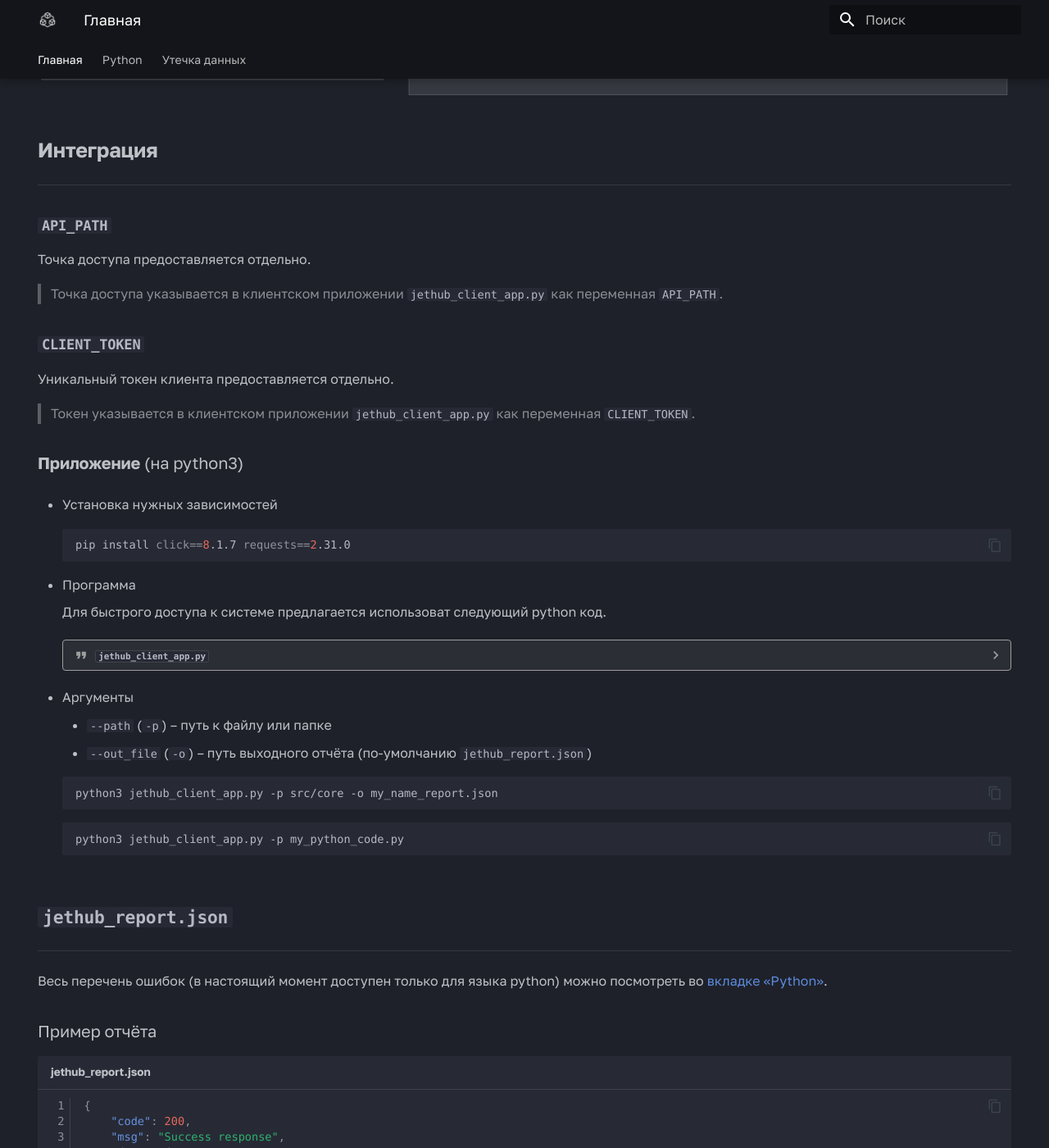
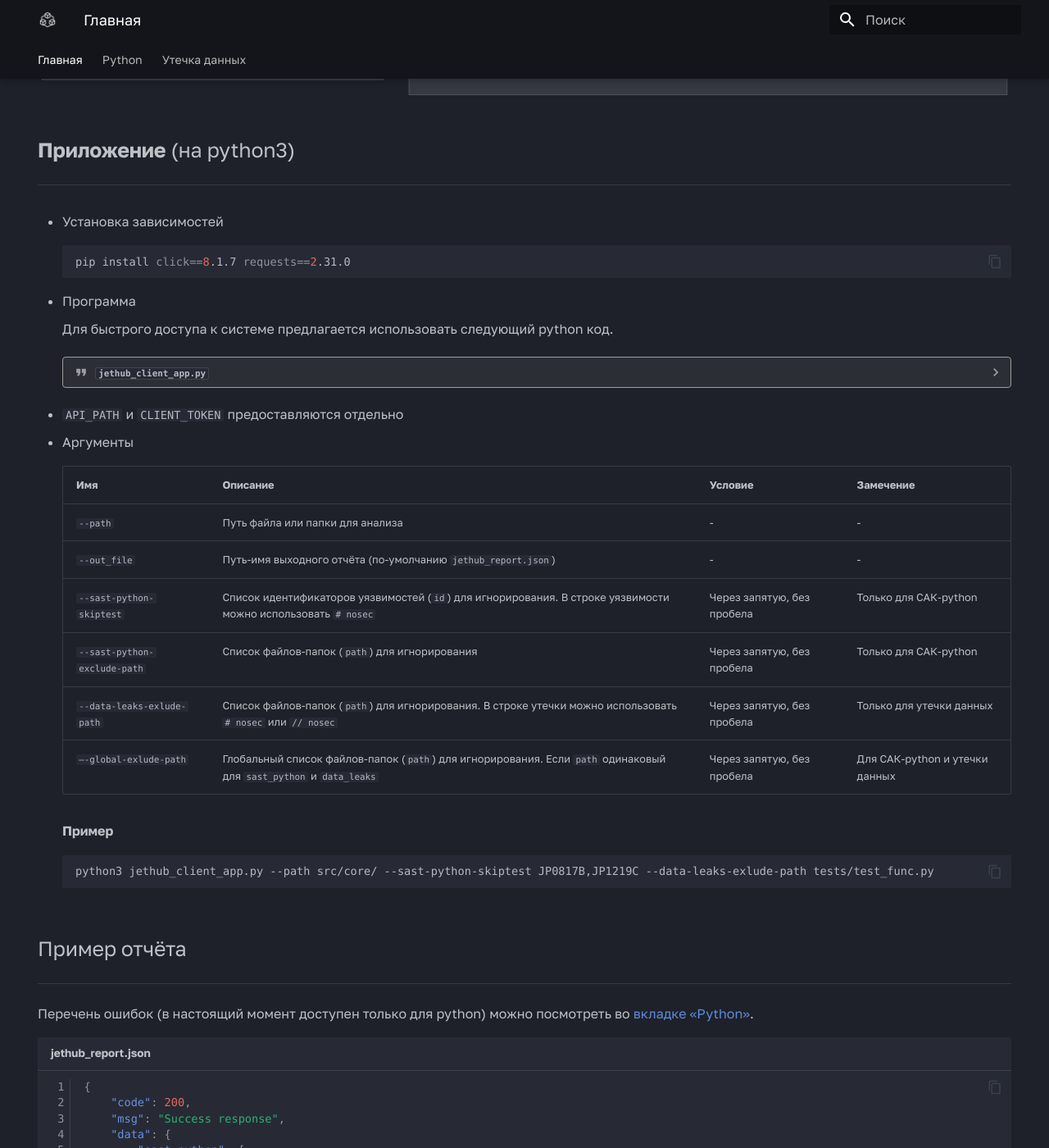
Before and after one commit to jethub-tech/docs.jethub.pro, an MkDocs documentation site: the page built from docs/index.md, in a window 1280 px wide and 1400 px high, scrolled down 332 px. Shown: the whole window at 82% size. Built offline with MkDocs 1.6.1 and Material for MkDocs 9.7.7, drawn with Linux system fonts in a browser that asks for light colours; some web fonts are replaced; some of the changed text lies outside the part shown.

Commit message:
описание новых аргументов + дизайн (#62)
* replace desc args to tabs

* style

* remove short naming

* update table

* update design main page & append table

* upd table

* update args table

* update filling table for args

* fix table

* update filling table for args

* add logo-jh.png

* pre-commit autoupdate

* update part report

* add link to the main page

* sort header

* update example client_app.py

* style

---------

Co-authored-by: myname <myname@mcbkmyname.local>

````diff
--- a/.pre-commit-config.yaml
+++ b/.pre-commit-config.yaml
@@ -13,7 +13,7 @@ repos:
           - --line-length=119
 
   - repo: https://github.com/charliermarsh/ruff-pre-commit
-    rev: v0.4.4
+    rev: v0.4.6
     hooks:
       - id: ruff
         args:
--- a/docs/assets/example_jethub_client_app.py
+++ b/docs/assets/example_jethub_client_app.py
@@ -12,7 +12,13 @@ API_PATH = "insert_api_path"
 CLIENT_TOKEN = "insert_your_private_token"
 
 
-def create_task(path: str) -> str:
+def create_task(
+    path: str,
+    sast_python_skiptest: str,
+    sast_python_exclude_path: str,
+    data_leaks_exclude_path: str,
+    global_exclude_path: str,
+) -> str:
     """
     Sends a request to the API to create the task.
 
@@ -45,7 +51,8 @@ def create_task(path: str) -> str:
 
     # Send the API request
     r = requests.post(
-        API_PATH + "/tasks/create_task",
+        API_PATH
+        + f"/tasks/create_task?sast_python_skiptest={sast_python_skiptest}&sast_python_exclude_path={sast_python_exclude_path}&data_leaks_exclude_path={data_leaks_exclude_path}&global_exclude_path={global_exclude_path}",
         files=file,
         headers={"Authorization": f"Bearer {CLIENT_TOKEN}"},
         timeout=30,
@@ -115,15 +122,28 @@ def write_results(data: dict, out_file: str):
 
 
 @click.command(context_settings={"ignore_unknown_options": True})
-@click.option("--path", "-p", help="Path for transfer to sast", required=True, type=str)
-@click.option("--out_file", "-o", help="Output file name", default="jethub_report.json", type=str)
-def main(path: str, out_file: str):
+@click.option("--path", help="Path for transfer to sast", required=True, type=str)
+@click.option("--out_file", help="Output file name", default="jethub_report.json", type=str)
+@click.option("--sast-python-skiptest", help="Skiptest for sast", type=str)
+@click.option("--sast-python-exclude-path", help="Exclude path for sast", type=str)
+@click.option("--data-leaks-exclude-path", help="Exclude path for data leaks", type=str)
+@click.option("--global-exclude-path", help="Exclude path for global", type=str)
+def main(
+    path: str,
+    out_file: str,
+    sast_python_skiptest: str,
+    sast_python_exclude_path: str,
+    data_leaks_exclude_path: str,
+    global_exclude_path: str,
+) -> None:
     """
     The main function that creates a new task, waits for the result, and writes the result to a file.
     """
 
     # Create a new task
-    taskid = create_task(path)
+    taskid = create_task(
+        path, sast_python_skiptest, sast_python_exclude_path, data_leaks_exclude_path, global_exclude_path
+    )
 
     # Wait for the result of the task
     data = wait_results(taskid)
--- a/docs/index.md
+++ b/docs/index.md
@@ -65,24 +64,10 @@ flowchart LR
     CLIENT <--> JETHUB
 ```
 
-## **Интеграция**
+## **Приложение** (на python3)
 ----
 
-### **`API_PATH`**
-
-Точка доступа предоставляется отдельно.
-
-> Точка доступа указывается в клиентском приложении `jethub_client_app.py` как переменная `API_PATH`.
-
-### **`CLIENT_TOKEN`**
-
-Уникальный токен клиента предоставляется отдельно.
-
-> Токен указывается в клиентском приложении `jethub_client_app.py` как переменная `CLIENT_TOKEN`.
-
-### **Приложение** (на python3)
-
-- Установка нужных зависимостей
+- Установка зависимостей
 
     ```bash
     pip install click==8.1.7 requests==2.31.0
@@ -90,7 +75,7 @@ flowchart LR
 
 - Программа
 
-    Для быстрого доступа к системе предлагается использоват следующий python код.
+    Для быстрого доступа к системе предлагается использовать следующий python код.
 
     ??? quote "`jethub_client_app.py`"
 
@@ -98,25 +83,29 @@ flowchart LR
         --8<-- "./docs/assets/example_jethub_client_app.py"
         ```
 
+- `API_PATH` и `CLIENT_TOKEN` предоставляются отдельно
+
 - Аргументы
 
-    - `--path` (`-p`) – путь к файлу или папке
-    - `--out_file` (`-o`) – путь выходного отчёта (по-умолчанию `jethub_report.json`)
+    | Имя                          | Описание                                                                                                           | Условие                    | Замечение                      |
+    | ---------------------------- | ------------------------------------------------------------------------------------------------------------------ | -------------------------- | -------------------------------|
+    | `--path`                     | Путь файла или папки для анализа                                                                                   | -                          | -                              |
+    | `--out_file`                 | Путь-имя выходного отчёта (по-умолчанию `jethub_report.json`)                                                      | -                          | -                              |
+    | `--sast-python-skiptest`     | Список идентификаторов уязвимостей (`id`) для игнорирования. В строке уязвимости можно использовать `# nosec`      | Через запятую, без пробела | Только для САК-python          |
+    | `--sast-python-exclude-path` | Список файлов-папок (`path`) для игнорирования                                                                     | Через запятую, без пробела | Только для САК-python          |
+    | `--data-leaks-exlude-path`   | Список файлов-папок (`path`) для игнорирования. В строке утечки можно использовать `# nosec` или `// nosec`        | Через запятую, без пробела | Только для утечки данных       |
+    | `—-global-exlude-path`       | Глобальный список файлов-папок (`path`) для игнорирования. Eсли `path` одинаковый для `sast_python` и `data_leaks` | Через запятую, без пробела | Для САК-python и утечки данных |
+
+    **Пример**
 
     ```bash
-    python3 jethub_client_app.py -p src/core -o my_name_report.json
+    python3 jethub_client_app.py --path src/core/ --sast-python-skiptest JP0817B,JP1219C --data-leaks-exlude-path tests/test_func.py
     ```
 
-    ```bash
-    python3 jethub_client_app.py -p my_python_code.py
-    ```
-
-## **`jethub_report.json`**
+## Пример отчёта
 ----
 
-Весь перечень ошибок (в настоящий момент доступен только для языка python) можно посмотреть во [вкладке «Python»](https://docs.jethub.pro/python/).
-
-### Пример отчёта
+Перечень ошибок (в настоящий момент доступен только для python) можно посмотреть во [вкладке «Python»](https://docs.jethub.pro/python/).
 
 ```json linenums="1" title="jethub_report.json"
 {
--- a/docs/overrides/main.html
+++ b/docs/overrides/main.html
@@ -1,5 +1,5 @@
 {% extends "base.html" %}
 
 {% block announce %}
-  По всем вопросам обращаться через <a href="mailto:info@jethub.pro">info@jethub.pro</a>
+  Перейти на основной сайт <a href="https://jethub.pro" target="_blank">jethub.pro</a>. По всем вопросам обращаться через <a href="mailto:info@jethub.pro">info@jethub.pro</a>.
 {% endblock %}
````
Also changed, not shown: other parts of docs/index.md (+0 -1 lines), docs/assets/logo-jh.png (added).
